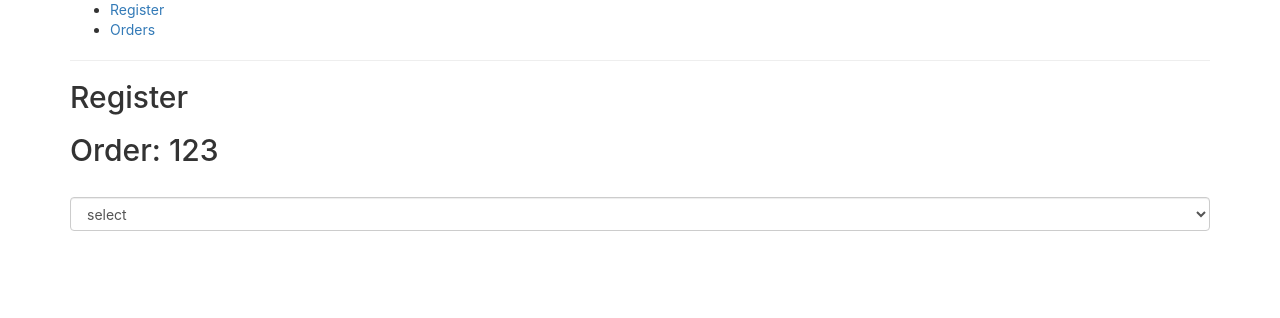
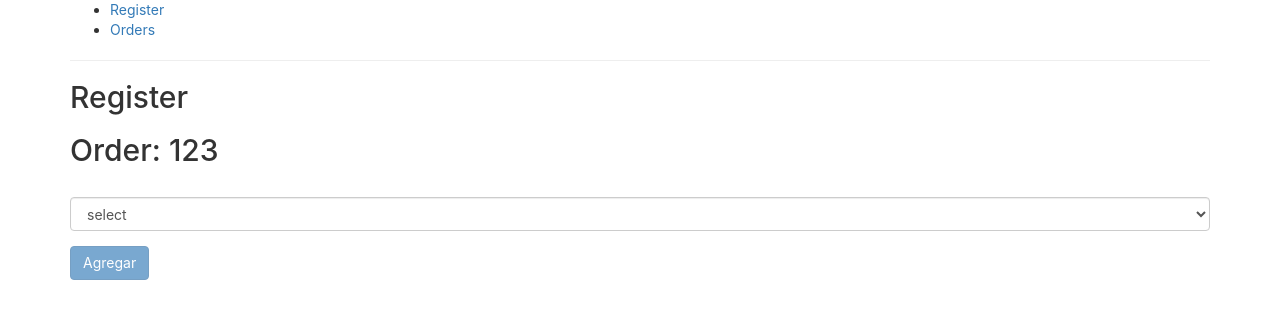
Before and after one commit to hungtsou/where-is-my-coffee-ui-admin, a React (Create React App) app: page /order/123 in a window 1280 px wide. Shown: the top 318 px of the page. Built offline with nearby package versions, Linux system fonts and the light colour scheme.

Commit message:
Create categorize form

```diff
--- a/package.json
+++ b/package.json
@@ -5,7 +5,6 @@
   "dependencies": {
     "react": "^16.6.0",
     "react-bootstrap": "^0.32.4",
-    "react-bootstrap-select": "^0.14.0",
     "react-dom": "^16.6.0",
     "react-router-dom": "^4.3.1",
     "react-scripts": "2.0.5"
--- a/src/components/Order/CategorizeForm/index.js
+++ b/src/components/Order/CategorizeForm/index.js
@@ -1,34 +1,55 @@
 import React, { Component } from "react";
-import { FormGroup, ControlLabel, FormControl } from "react-bootstrap";
+import { FormGroup, ControlLabel, FormControl, Button } from "react-bootstrap";
 
 class CategorizeForm extends Component {
   constructor(props) {
     super(props);
-    this.state = { color: "" };
+    this.state = { category: "" };
   }
 
-  onPickColor(e) {
+  onSetCategory(e) {
     console.log("[onPickColor]", this.inputEl);
-    this.setState({ color: this.inputEl.value });
+    this.setState({ category: this.inputEl.value });
+  }
+
+  onSubmit(category) {
+    fetch("https://jsonplaceholder.typicode.com/posts", {
+      method: "POST",
+      body: JSON.stringify({
+        category
+      }),
+      headers: {
+        "Content-type": "application/json; charset=UTF-8"
+      }
+    })
+      .then(response => response.json())
+      .then(() => this.props.history.push("/orders"));
   }
   render() {
     return (
-      <div style={{ backgroundColor: this.state.color }}>
+      <div>
         <FormGroup controlId="formControlsSelect">
-          <ControlLabel>{this.state.color}</ControlLabel>
+          <ControlLabel>{this.state.category}</ControlLabel>
           <FormControl
-            onChange={this.onPickColor.bind(this)}
+            onChange={() => this.onSetCategory()}
             inputRef={el => (this.inputEl = el)}
             componentClass="select"
             placeholder="select"
           >
             <option value="">select</option>
-            <option value="red">Convencional</option>
-            <option value="green">Categoria A</option>
-            <option value="blue">Categoria B</option>
-            <option value="rainforest">rainforest</option>
+            <option value="convencional">Convencional</option>
+            <option value="categoria A">Categoria A</option>
+            <option value="categoria B">Categoria B</option>
+            <option value="rainforest">Rainforest</option>
           </FormControl>
         </FormGroup>
+        <Button
+          disabled={!this.state.category}
+          bsStyle="primary"
+          onClick={() => this.onSubmit(this.state.category)}
+        >
+          Agregar
+        </Button>
       </div>
     );
   }
--- a/src/components/Order/index.js
+++ b/src/components/Order/index.js
@@ -1,11 +1,11 @@
 import React from "react";
 import CategorizeForm from "./CategorizeForm";
 
-const Order = ({ match }) => {
+const Order = ({ match, history }) => {
   return (
     <div>
       <h2>Order: {match.params.id}</h2>
-      <CategorizeForm />
+      <CategorizeForm history={history} />
     </div>
   );
 };
```
Also changed, not shown: 1 other file (tests, documents, lock files or other folders).
